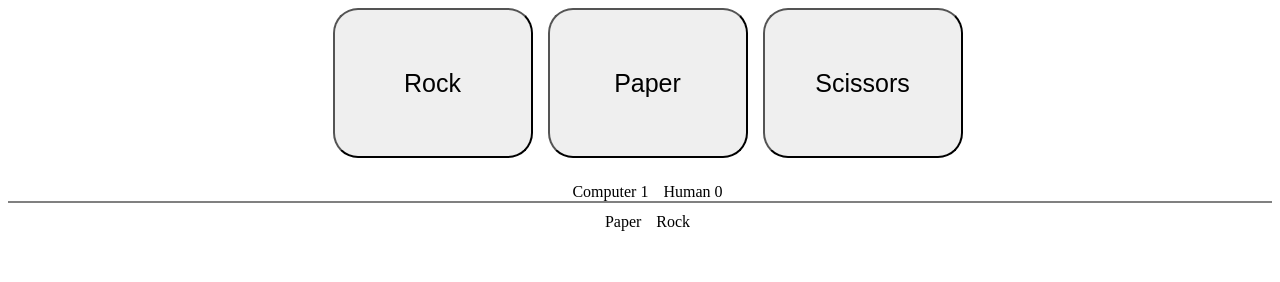
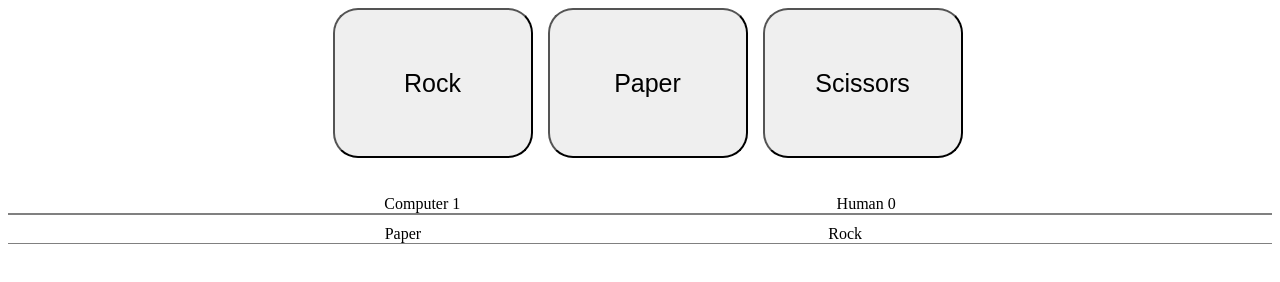
Before and after one commit to KisNJ/rock-paper-scissors, a plain HTML site: page index.html in a window 1280 px wide. Both pictures are taken after a click on the button "Rock". Drawn offline with Linux system fonts and the light colour scheme.

Commit message:
finished

```diff
--- a/index.html
+++ b/index.html
@@ -29,7 +29,11 @@
                 Scissors
             </button>
     </div>
-
+<div >
+<h2 id="final">
+    &#8205
+</h2>
+</div>
 <div class="main-div">
     <div id="computer"class="top-move">
         Computer 0
@@ -49,18 +53,38 @@
 <script>
     let playerSelection=0;
     let i=0;
+    let playerPoint = 0;
+    let computerPoint = 0;
+    let boolen=true;
     const buttons=document.querySelectorAll("button");
     buttons.forEach((button) => {
+
         button.addEventListener("click",function(e){
             playerSelection=e.target.id;
 
             playerSelection=Number(playerSelection);
+            if(playerPoint<5&&computerPoint<5){
             console.log(playerSelection);
             computerPlay();
             playRound(computerChoice, playerSelection);
             createList(computerChoice, playerSelection);
             check();
+
+            }
+
+            if(playerPoint==5||computerPoint==5){
+                if(computerPoint>playerPoint){
+                    const h2=document.getElementById("final");
+                    h2.textContent="You lost, Computer won!";
+                }
+                else{
+                    const h2=document.getElementById("final");
+                    h2.textContent="You won!";
+                }
+            };
+
         });
+
 
     });
     console.log("player "+playerSelection);
@@ -75,8 +99,7 @@
         console.log(computerChoice);
     }
 
-    let playerPoint = 0;
-    let computerPoint = 0;
+
 
     function playRound(computerChoice, playerSelection) {
         let result1="";
@@ -217,13 +240,15 @@
 
     .shrink1{
         display: flex;
-        justify-content: center;
+        justify-content: space-evenly;
         margin-top: 10px;
+        border-bottom: 1px solid  gray;
+
     }
     .shrink{
         display: flex;
-
-        margin-left: 15px;;
+        min-width: 67px;
+        /*margin-left: 15px;*/
     }
     .btn-div{
         display: flex;
@@ -245,10 +270,15 @@
     }
     .main-div{
         display: flex;
-        justify-content: center;
-        margin-top: 25px;
+        justify-content: space-evenly;
+        margin-top: 5px;
     }
     .top-move{
-        margin-left: 15px;
+
+    }
+    h2{
+        margin: 5px;
+        text-align: center;
+
     }
 </style>
```
